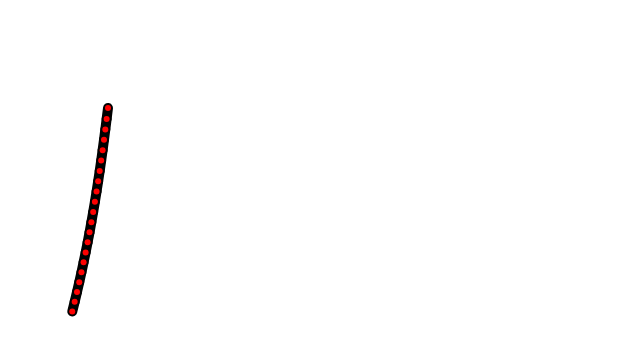
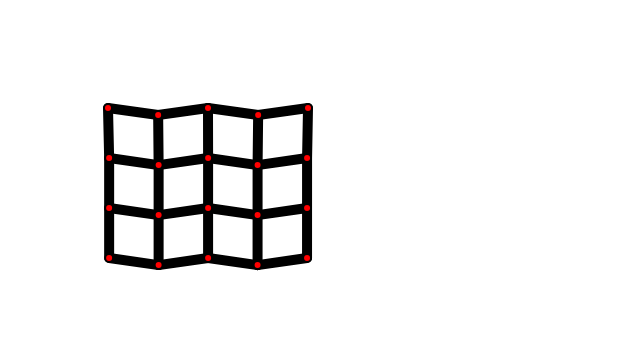
Before and after one commit to dmitrylis/DLCV, a plain HTML site: page rope/index.html in a window 1280 px wide. Shown: the whole page, without its empty margins (0-640 px from the left). Drawn offline with Linux system fonts and the light colour scheme.

Commit message:
Update predefined grid

```diff
--- a/rope/index.html
+++ b/rope/index.html
@@ -52,49 +52,70 @@
 
       const vertexes = [
         new MyVertex(new Victor(100, 100), true)
-      , new MyVertex(new Victor(110, 100), false)
-      , new MyVertex(new Victor(120, 100), false)
-      , new MyVertex(new Victor(130, 100), false)
-      , new MyVertex(new Victor(140, 100), false)
       , new MyVertex(new Victor(150, 100), false)
-      , new MyVertex(new Victor(160, 100), false)
-      , new MyVertex(new Victor(170, 100), false)
-      , new MyVertex(new Victor(180, 100), false)
-      , new MyVertex(new Victor(190, 100), false)
-      , new MyVertex(new Victor(200, 100), false)
-      , new MyVertex(new Victor(210, 100), false)
-      , new MyVertex(new Victor(220, 100), false)
-      , new MyVertex(new Victor(230, 100), false)
-      , new MyVertex(new Victor(240, 100), false)
+      , new MyVertex(new Victor(200, 100), true)
       , new MyVertex(new Victor(250, 100), false)
-      , new MyVertex(new Victor(260, 100), false)
-      , new MyVertex(new Victor(270, 100), false)
-      , new MyVertex(new Victor(280, 100), false)
-      , new MyVertex(new Victor(290, 100), false)
-      , new MyVertex(new Victor(300, 100), false)
+      , new MyVertex(new Victor(300, 100), true)
+
+      , new MyVertex(new Victor(100, 150), false)
+      , new MyVertex(new Victor(150, 150), false)
+      , new MyVertex(new Victor(200, 150), false)
+      , new MyVertex(new Victor(250, 150), false)
+      , new MyVertex(new Victor(300, 150), false)
+
+      , new MyVertex(new Victor(100, 200), false)
+      , new MyVertex(new Victor(150, 200), false)
+      , new MyVertex(new Victor(200, 200), false)
+      , new MyVertex(new Victor(250, 200), false)
+      , new MyVertex(new Victor(300, 200), false)
+
+      , new MyVertex(new Victor(100, 250), false)
+      , new MyVertex(new Victor(150, 250), false)
+      , new MyVertex(new Victor(200, 250), false)
+      , new MyVertex(new Victor(250, 250), false)
+      , new MyVertex(new Victor(300, 250), false)
       ]
 
       const edges = [
-        new MyEdge(vertexes[0],  vertexes[1])
-      , new MyEdge(vertexes[1],  vertexes[2])
-      , new MyEdge(vertexes[2],  vertexes[3])
-      , new MyEdge(vertexes[3],  vertexes[4])
-      , new MyEdge(vertexes[4],  vertexes[5])
-      , new MyEdge(vertexes[5],  vertexes[6])
-      , new MyEdge(vertexes[6],  vertexes[7])
-      , new MyEdge(vertexes[7],  vertexes[8])
-      , new MyEdge(vertexes[8],  vertexes[9])
-      , new MyEdge(vertexes[9],  vertexes[10])
+        // horizontal
+        new MyEdge(vertexes[0], vertexes[1])
+      , new MyEdge(vertexes[1], vertexes[2])
+      , new MyEdge(vertexes[2], vertexes[3])
+      , new MyEdge(vertexes[3], vertexes[4])
+
+      , new MyEdge(vertexes[5], vertexes[6])
+      , new MyEdge(vertexes[6], vertexes[7])
+      , new MyEdge(vertexes[7], vertexes[8])
+      , new MyEdge(vertexes[8], vertexes[9])
+
       , new MyEdge(vertexes[10], vertexes[11])
       , new MyEdge(vertexes[11], vertexes[12])
       , new MyEdge(vertexes[12], vertexes[13])
       , new MyEdge(vertexes[13], vertexes[14])
-      , new MyEdge(vertexes[14], vertexes[15])
+
       , new MyEdge(vertexes[15], vertexes[16])
       , new MyEdge(vertexes[16], vertexes[17])
       , new MyEdge(vertexes[17], vertexes[18])
       , new MyEdge(vertexes[18], vertexes[19])
-      , new MyEdge(vertexes[19], vertexes[20])
+
+      // vertical
+      , new MyEdge(vertexes[0], vertexes[5])
+      , new MyEdge(vertexes[1], vertexes[6])
+      , new MyEdge(vertexes[2], vertexes[7])
+      , new MyEdge(vertexes[3], vertexes[8])
+      , new MyEdge(vertexes[4], vertexes[9])
+
+      , new MyEdge(vertexes[5], vertexes[10])
+      , new MyEdge(vertexes[6], vertexes[11])
+      , new MyEdge(vertexes[7], vertexes[12])
+      , new MyEdge(vertexes[8], vertexes[13])
+      , new MyEdge(vertexes[9], vertexes[14])
+
+      , new MyEdge(vertexes[10], vertexes[15])
+      , new MyEdge(vertexes[11], vertexes[16])
+      , new MyEdge(vertexes[12], vertexes[17])
+      , new MyEdge(vertexes[13], vertexes[18])
+      , new MyEdge(vertexes[14], vertexes[19])
       ]
 
       let time = 0.0
```
